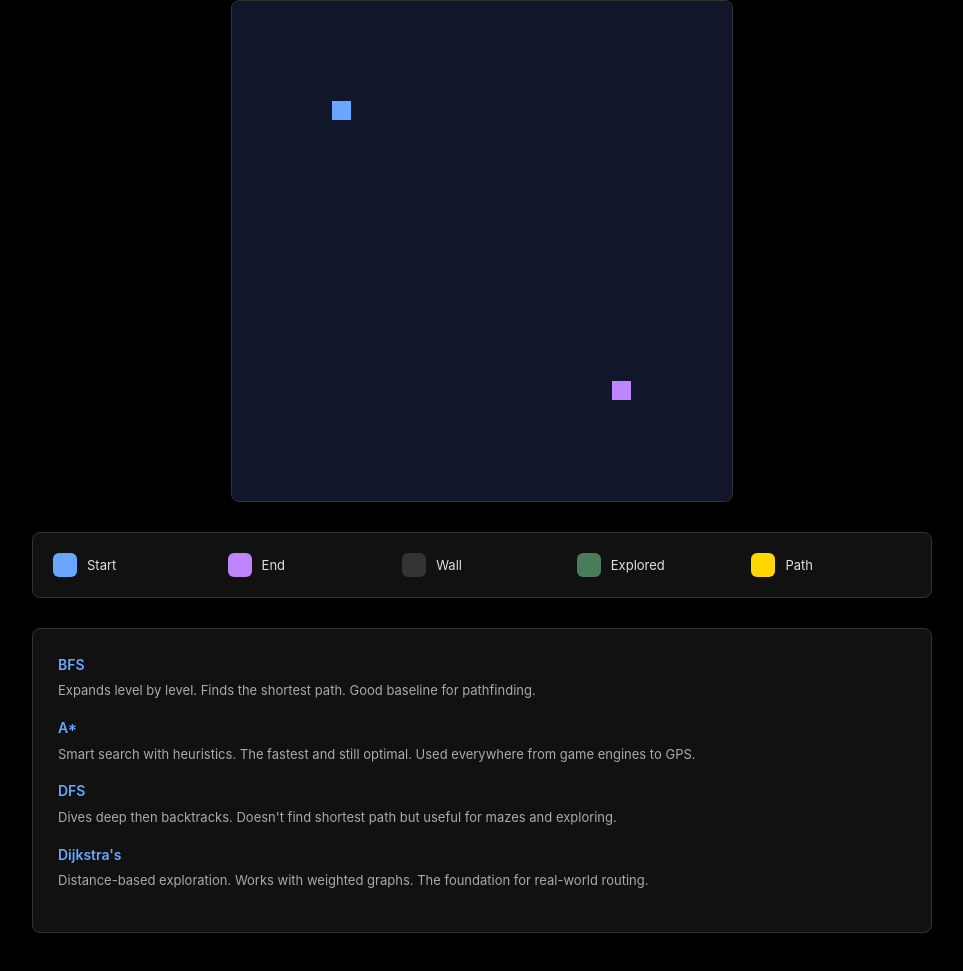
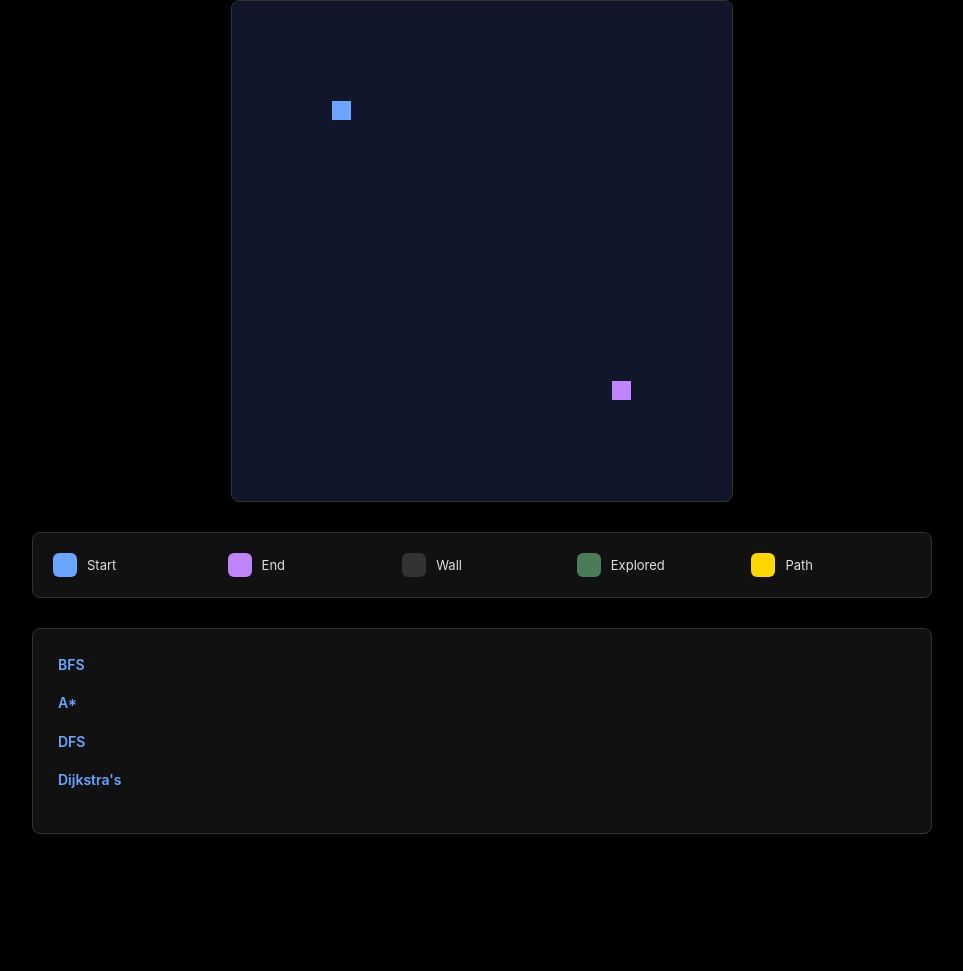
Before and after one commit to RuiZhang-kwf8/personal-portfolio, a website: page public/visualizer.html in a window 1280 px wide. Shown: the part 265-1236 px from the top of the page, without its empty margins (158-1121 px from the left). After the commit the page ends 1139 px from the top, so only its background shows below. Drawn offline with Linux system fonts and the light colour scheme.

Commit message:
delete some stuff

```diff
--- a/public/visualizer.html
+++ b/public/visualizer.html
@@ -174,19 +174,15 @@
     <div class="info">
       <div class="algo-section">
         <div class="algo-name">BFS</div>
-        <div class="algo-desc">Expands level by level. Finds the shortest path. Good baseline for pathfinding.</div>
       </div>
       <div class="algo-section">
         <div class="algo-name">A*</div>
-        <div class="algo-desc">Smart search with heuristics. The fastest and still optimal. Used everywhere from game engines to GPS.</div>
       </div>
       <div class="algo-section">
         <div class="algo-name">DFS</div>
-        <div class="algo-desc">Dives deep then backtracks. Doesn't find shortest path but useful for mazes and exploring.</div>
       </div>
       <div class="algo-section">
         <div class="algo-name">Dijkstra's</div>
-        <div class="algo-desc">Distance-based exploration. Works with weighted graphs. The foundation for real-world routing.</div>
       </div>
     </div>
   </div>
```
